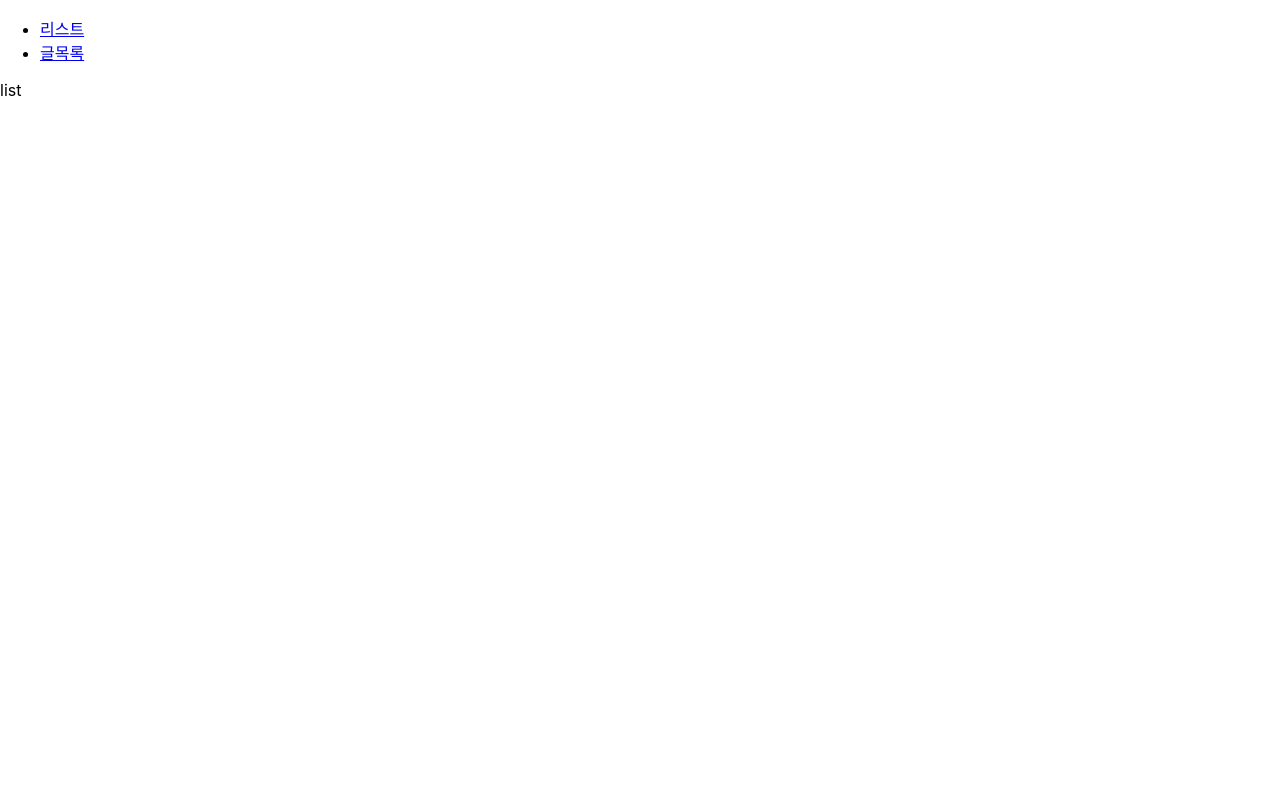
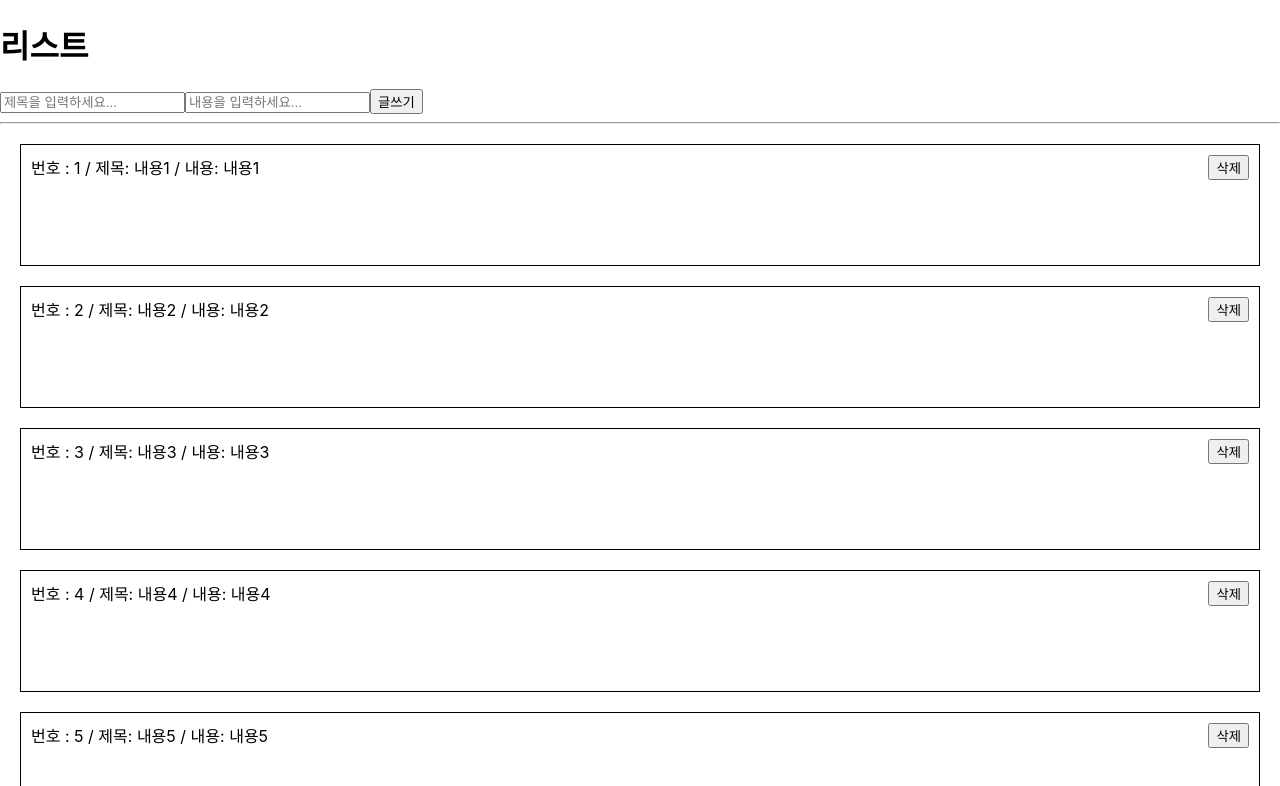
Before and after one commit to rkdwlss2/react, a React (Create React App) app: page / in a window 1280 px wide. Shown: the top 786 px of the page. Built offline with nearby package versions, Linux system fonts and the light colour scheme.

Commit message:
second changed

```diff
--- a/package.json
+++ b/package.json
@@ -10,6 +10,7 @@
     "react-dom": "^18.2.0",
     "react-router-dom": "^5.2.0",
     "react-scripts": "5.0.1",
+    "styled-components": "^5.3.10",
     "web-vitals": "^2.1.4"
   },
   "scripts": {
--- a/src/App.js
+++ b/src/App.js
@@ -1,16 +1,12 @@
 import './App.css';
-import { Route } from 'react-router-dom';
 import ListPage from './pages/ListPage';
-import WritePage from './pages/WritePage';
-import Navigation from './components/Navigation';
+import React from 'react';
+
 
 function App() {
   return (
     <div>
-      <Navigation />
-      <Route path='/' exact={true} component={ListPage} />
-      <Route path='/write' exact={true} component={WritePage} />
-
+      <ListPage />
     </div>
   );
 }
--- a/src/components/Navigation.js
+++ /dev/null
@@ -1,12 +0,0 @@
-import React from 'react';
-import {Link} from 'react-router-dom'
-const Navigation = () => {
-    return (
-            <ul>
-                <li><Link to="/">리스트</Link></li>
-                <li><Link to="/write">글목록</Link></li>
-            </ul>
-    );
-};
-
-export default Navigation;
--- a/src/pages/ListPage.js
+++ b/src/pages/ListPage.js
@@ -1,9 +1,69 @@
-import React from 'react';
+import React, { useState } from 'react';
+import styled from 'styled-components'
+const StyledItemBoxDiv = styled.div`
+    display : flex;
+    justify-content: space-between;
+    border : 1px solid black;
+    padding : 10px;
+    height : 100px;
+    margin: 20px;
+    align-item: center;
+`;
 
 const ListPage = () => {
+
+    const [no,setNo] = useState(6);
+
+    const [post,setPost] = useState({
+        id:no,
+        title:'',
+        content:''
+    })
+
+    const [posts,setPosts] = useState([
+       {id : 1,title:"내용1",content:"내용1"},
+       {id : 2,title:"내용2",content:"내용2"},
+       {id : 3,title:"내용3",content:"내용3"},
+       {id : 4,title:"내용4",content:"내용4"},
+       {id : 5,title:"내용5",content:"내용5"},
+    ]);
+
+    const handleWrite=(e)=>{
+        // ListPage의 setPosts에 무엇을 담아야 함?
+        //let post = {id:6,title:"input값"};
+        e.preventDefault();// form 태그가 하려는 액션을 중지 시켜야함
+        setPosts([...posts,post]);
+        setNo(no+1);
+    }
+
+    const handleForm = (e) => {
+
+        console.log("name"+e.target.name);
+        //computed property names 문법 (키값 동적할당)
+        setPost({
+            ...post,
+            [e.target.name]:e.target.value,
+            id:no
+        });
+    }
     return (
         <div>
-            list
+            <h1>리스트</h1>
+            <form onSubmit={handleWrite}>
+                <input type='text' placeholder='제목을 입력하세요...' value={post.title} onChange={handleForm} name='title'/>
+                <input type='text' placeholder='내용을 입력하세요...' value={post.content} onChange={handleForm} name='content'/>
+                <button type='button' onClick={handleWrite}>글쓰기</button>
+            </form>
+            <hr/>
+            {posts.map((post)=>
+            <StyledItemBoxDiv>
+                <div>
+                번호 : {post.id} / 제목: {post.title} / 내용: {post.content}
+                </div>
+                <div>
+                    <button>삭제</button>
+                </div>
+            </StyledItemBoxDiv>)}
         </div>
     );
 };
--- a/src/pages/WritePage.js
+++ /dev/null
@@ -1,11 +0,0 @@
-import React from 'react';
-
-const WritePage = () => {
-    return (
-        <div>
-            write
-        </div>
-    );
-};
-
-export default WritePage;
```
Also changed, not shown: src/index.js (+4 -4 lines), .eslintrc.js, 1 other file (tests, documents, lock files or other folders).
